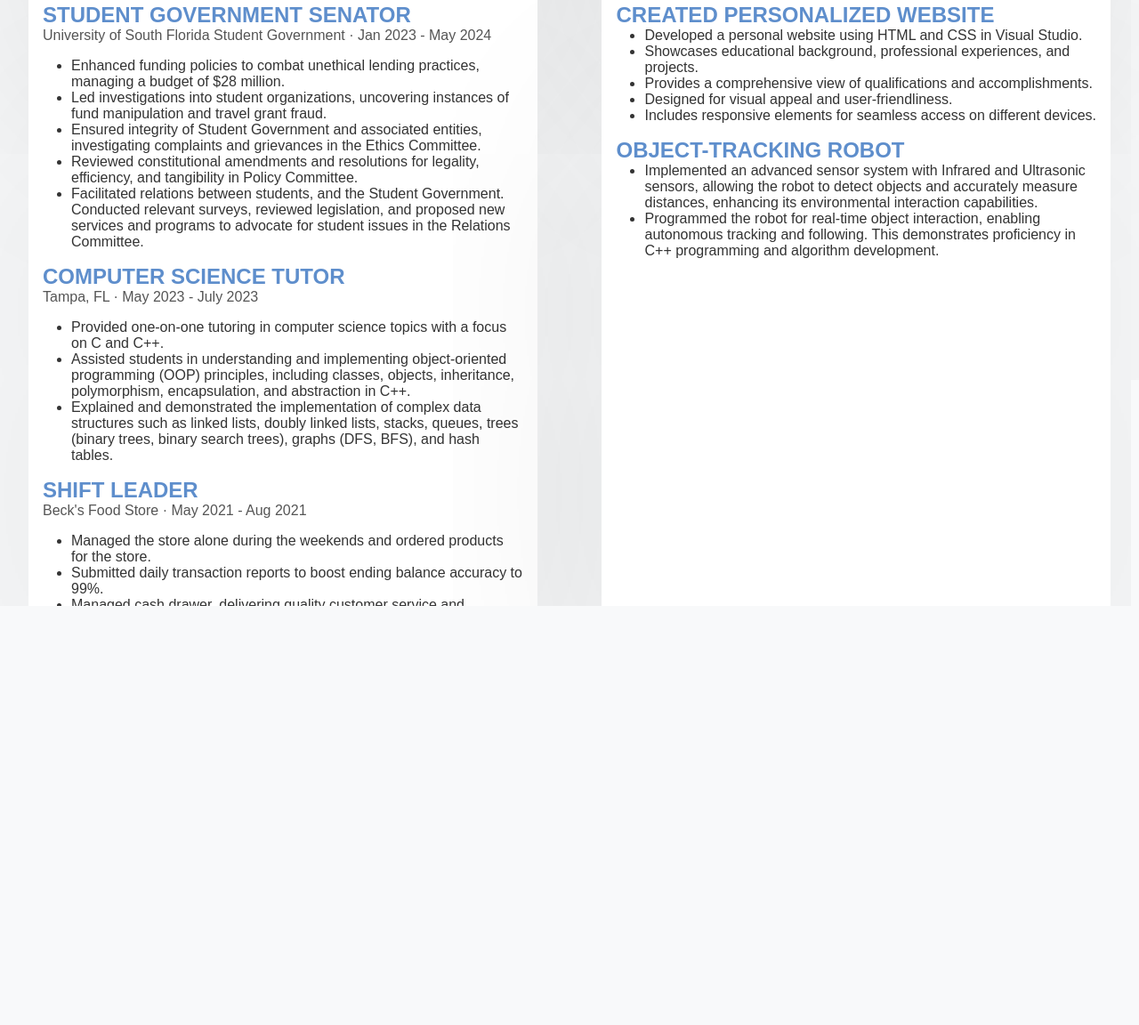
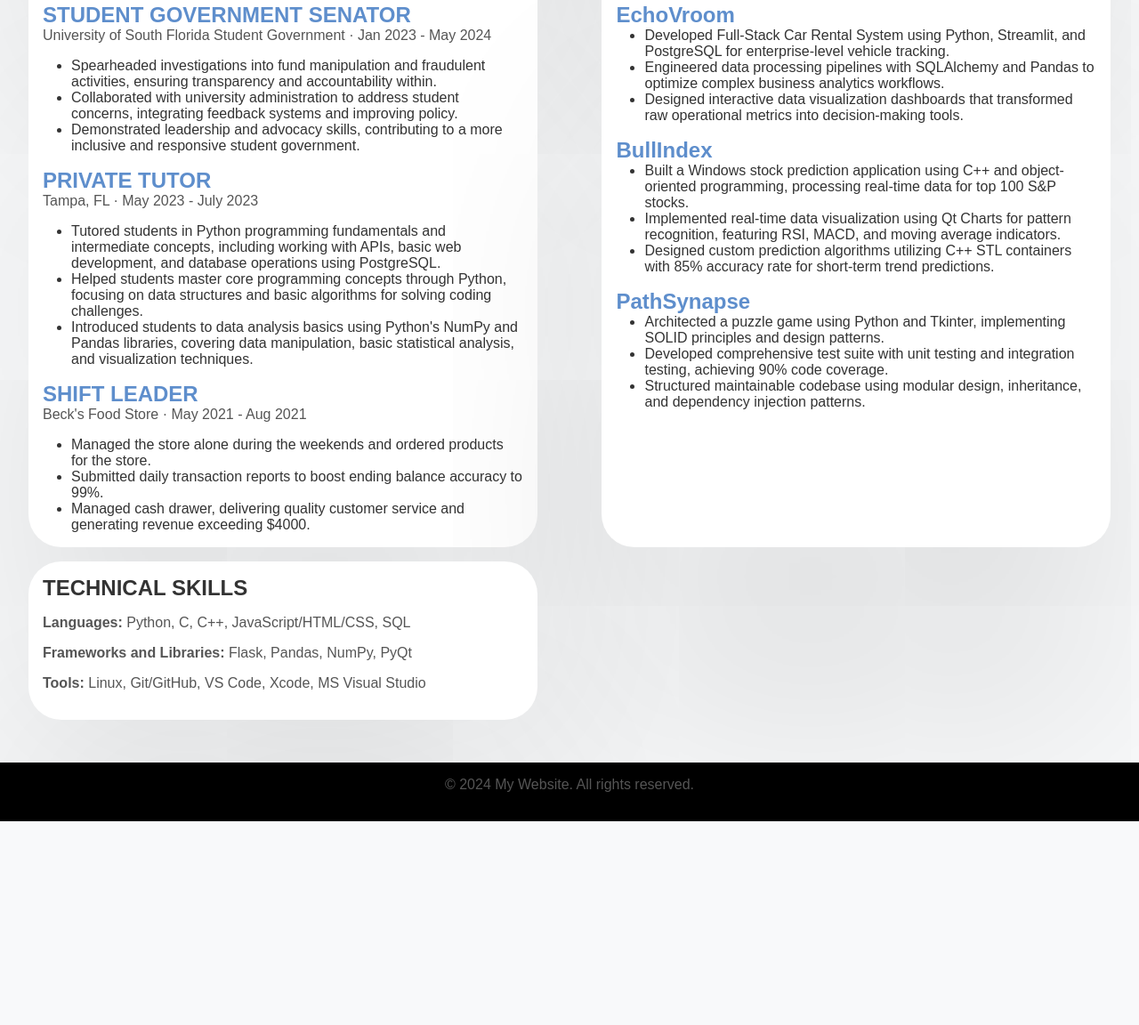
Before and after one commit to AChowdhury01/portfolio, a plain HTML site: page index.html in a window 1280 px wide. Shown: the part 590-1742 px from the top of the page at 89% size. After the commit the page ends 1513 px from the top, so only its background shows below. Drawn offline with Linux system fonts and the light colour scheme.

Commit message:
Update index.html

```diff
--- a/index.html
+++ b/index.html
@@ -41,18 +41,16 @@
       <h3>STUDENT GOVERNMENT SENATOR</h3>
       <p>University of South Florida Student Government · Jan 2023 - May 2024</p>
       <ul>
-        <li>Enhanced funding policies to combat unethical lending practices, managing a budget of $28 million.</li>
-        <li>Led investigations into student organizations, uncovering instances of fund manipulation and travel grant fraud.</li>
-        <li>Ensured integrity of Student Government and associated entities, investigating complaints and grievances in the Ethics Committee.</li>
-        <li>Reviewed constitutional amendments and resolutions for legality, efficiency, and tangibility in Policy Committee.</li>
-        <li>Facilitated relations between students, and the Student Government. Conducted relevant surveys, reviewed legislation, and proposed new services and programs to advocate for student issues in the Relations Committee.</li>
+        <li>Spearheaded investigations into fund manipulation and fraudulent activities, ensuring transparency and accountability within.</li>
+        <li>Collaborated with university administration to address student concerns, integrating feedback systems and improving policy.</li>
+        <li>Demonstrated leadership and advocacy skills, contributing to a more inclusive and responsive student government.</li>
       </ul>
-      <h3>COMPUTER SCIENCE TUTOR</h3>
+      <h3>PRIVATE TUTOR</h3>
       <p>Tampa, FL · May 2023 - July 2023</p>
       <ul>
-        <li>Provided one-on-one tutoring in computer science topics with a focus on C and C++.</li>
-        <li>Assisted students in understanding and implementing object-oriented programming (OOP) principles, including classes, objects, inheritance, polymorphism, encapsulation, and abstraction in C++.</li>
-        <li>Explained and demonstrated the implementation of complex data structures such as linked lists, doubly linked lists, stacks, queues, trees (binary trees, binary search trees), graphs (DFS, BFS), and hash tables.</li>
+        <li>Tutored students in Python programming fundamentals and intermediate concepts, including working with APIs, basic web development, and database operations using PostgreSQL.</li>
+        <li>Helped students master core programming concepts through Python, focusing on data structures and basic algorithms for solving coding challenges.</li>
+        <li>Introduced students to data analysis basics using Python's NumPy and Pandas libraries, covering data manipulation, basic statistical analysis, and visualization techniques.</li>
       </ul>
       <h3>SHIFT LEADER</h3>
       <p>Beck's Food Store · May 2021 - Aug 2021</p>
@@ -61,38 +59,37 @@
         <li>Submitted daily transaction reports to boost ending balance accuracy to 99%.</li>
         <li>Managed cash drawer, delivering quality customer service and generating revenue exceeding $4000.</li>
       </ul>
-      <h3>INFORMATION TECHNOLOGY HELP DESK ASSISTANT</h3>
-      <p>Clewiston High School · Jan 2019 - Mar 2019</p>
-      <ul>
-        <li>Administered the server program for 30+ computers, predominantly Windows systems.</li>
-        <li>Maintained good relations with students and helped resolve their minor technical problems.</li>
-        <li>Took apart Chromebook to fix defective hardware.</li>
-      </ul>
 
     </section>
 
     <section id="projects">
       <h2>PROJECTS</h2>
-      <h3>CREATED PERSONALIZED WEBSITE</h3>
+      <h3>EchoVroom</h3>
       <ul>
-        <li>Developed a personal website using HTML and CSS in Visual Studio.</li>
-        <li>Showcases educational background, professional experiences, and projects.</li>
-        <li>Provides a comprehensive view of qualifications and accomplishments.</li>
-        <li>Designed for visual appeal and user-friendliness.</li>
-        <li>Includes responsive elements for seamless access on different devices.</li>
+        <li>Developed Full-Stack Car Rental System using Python, Streamlit, and PostgreSQL for enterprise-level vehicle tracking.</li>
+        <li>Engineered data processing pipelines with SQLAlchemy and Pandas to optimize complex business analytics workflows.</li>
+        <li>Designed interactive data visualization dashboards that transformed raw operational metrics into decision-making tools.</li>
       </ul>
-      <h3>OBJECT-TRACKING ROBOT</h3>
+      <h3>BullIndex</h3>
       <ul>
-        <li>Implemented an advanced sensor system with Infrared and Ultrasonic sensors, allowing the robot to detect objects and accurately measure distances, enhancing its environmental interaction capabilities.</li>
-        <li>Programmed the robot for real-time object interaction, enabling autonomous tracking and following. This demonstrates proficiency in C++ programming and algorithm development.</li>
+        <li>Built a Windows stock prediction application using C++ and object-oriented programming, processing real-time data for top 100 S&P stocks.</li>
+        <li>Implemented real-time data visualization using Qt Charts for pattern recognition, featuring RSI, MACD, and moving average indicators.</li>
+        <li>Designed custom prediction algorithms utilizing C++ STL containers with 85% accuracy rate for short-term trend predictions.</li>
       </ul>
+      <h3>PathSynapse</h3>
+      <ul>
+        <li>Architected a puzzle game using Python and Tkinter, implementing SOLID principles and design patterns.</li>
+        <li>Developed comprehensive test suite with unit testing and integration testing, achieving 90% code coverage.</li>
+        <li>Structured maintainable codebase using modular design, inheritance, and dependency injection patterns.</li>
+      </ul>
+
     </section>
 
     <section id="technical-skills">
       <h2>TECHNICAL SKILLS</h2>
-      <p><strong>Languages:</strong> Java, Kotlin, Python, C, C++, JavaScript/HTML/CSS, SQL, R</p>
-      <p><strong>Frameworks and Libraries:</strong> Node.js, Express.js, Vue.js, Django, Pandas, NumPy, MySQL, PyTorch, TensorFlow</p>
-      <p><strong>Tools:</strong> Linux, Git/GitHub, AWS, Docker, VS Code, Xcode, MS Visual Studio, Figma, RStudio, PyCharm</p>
+      <p><strong>Languages:</strong> Python, C, C++, JavaScript/HTML/CSS, SQL</p>
+      <p><strong>Frameworks and Libraries:</strong> Flask, Pandas, NumPy, PyQt</p>
+      <p><strong>Tools:</strong> Linux, Git/GitHub, VS Code, Xcode, MS Visual Studio</p>
     </section>
 
   </main>
```
